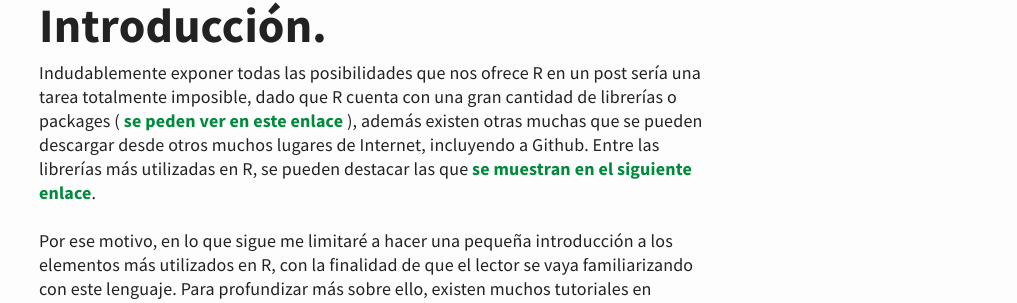
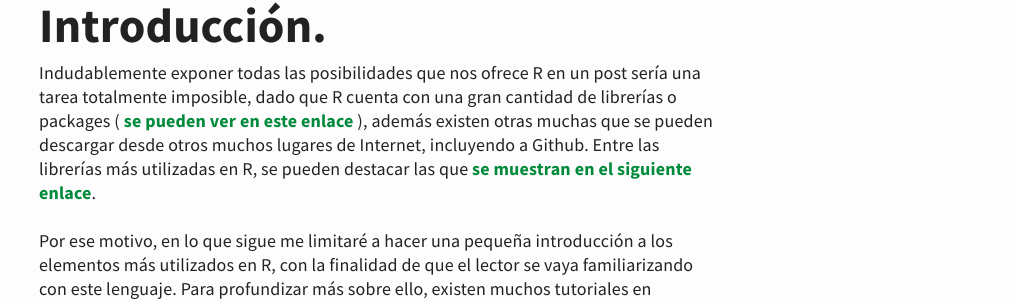
Before and after one commit to bigdatafran/big_data, a Jekyll site: the page built from _posts/R/2018-09-02-PrimerosPasosR.md, in a window 1280 px wide and 900 px high, scrolled down 483 px. Shown: the part 151-454 px from the top of the window, without its empty margins (263-1280 px from the left). Built offline with Jekyll 4.4.1, drawn with Linux system fonts in a browser that asks for light colours.

Commit message:
Mas cambios

````diff
--- a/_posts/R/2018-09-02-PrimerosPasosR.md
+++ b/_posts/R/2018-09-02-PrimerosPasosR.md
@@ -19,14 +19,15 @@ author: "Francisco Rodríguez"
 
 Introducción.
 =============
+{:toc}
 
-Indudablemente exponer todas las posibilidades que nos ofrece R en un post sería una tarea totalmente imposible, dado que R cuenta con una gran cantidad de librerías o packages ( [se peden ver en este enlace](https://cran.r-project.org/web/packages/available_packages_by_name.html){:target="\_blank"} ), además existen otras muchas que se pueden descargar desde otros muchos lugares de Internet, incluyendo a Github. Entre las librerías más utilizadas en R, se pueden destacar las que [se muestran en el siguiente enlace](http://makemeanalyst.com/20-most-popular-r-packages/){:target="\_blank"}.
+Indudablemente exponer todas las posibilidades que nos ofrece R en un post sería una tarea totalmente imposible, dado que R cuenta con una gran cantidad de librerías o packages ( [se pueden ver en este enlace](https://cran.r-project.org/web/packages/available_packages_by_name.html){:target="\_blank"} ), además existen otras muchas que se pueden descargar desde otros muchos lugares de Internet, incluyendo a Github. Entre las librerías más utilizadas en R, se pueden destacar las que [se muestran en el siguiente enlace](http://makemeanalyst.com/20-most-popular-r-packages/){:target="\_blank"}.
 
 Por ese motivo, en lo que sigue me limitaré a hacer una pequeña introducción a los elementos más utilizados en R, con la finalidad de que el lector se vaya familiarizando con este lenguaje. Para profundizar más sobre ello, existen muchos tutoriales en Internet que facilitan este aprendizaje, uno de ellos y además en español [se puede ver en este enlace](https://cran.r-project.org/doc/contrib/rdebuts_es.pdf){:target="\_blank"}.
 
 Vectores y asignaciones.
 ========================
-
+{:toc}
 Uno de los elementos más utilizados por parte de R son los vectores, que no son más que conjuntos de datos, todos ellos del mismo tipo. Para incluir un vector a una variable determinada se utiliza el símbolo "&lt;-" o también está permitido utilizar "=". Una de las formas más utilizadas para crear un vector es utilizando la expresión *c(....)*, pero para aclarar esto mejor se ve con el siguiente ejemplo:
 
 ``` r
````
